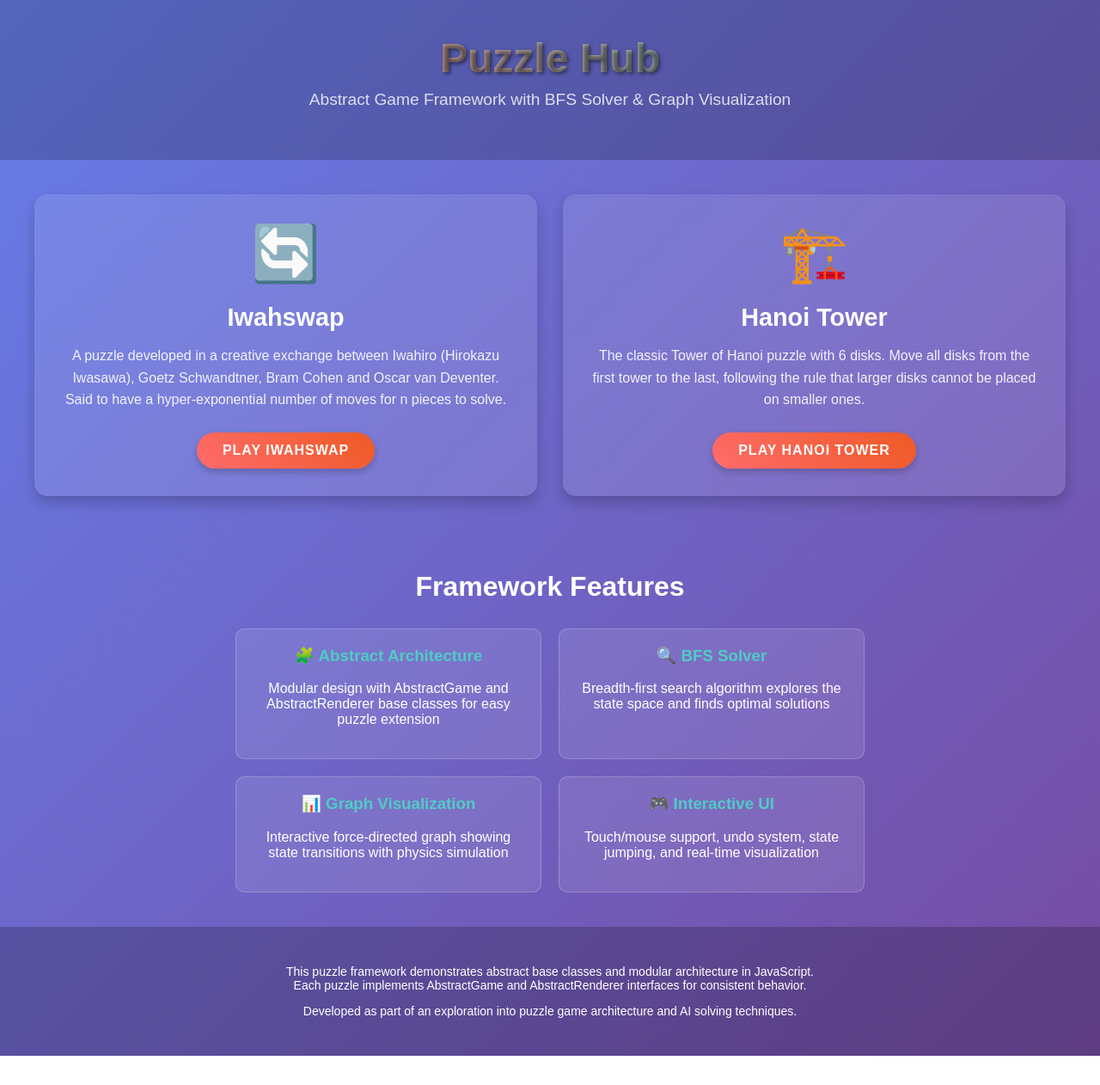
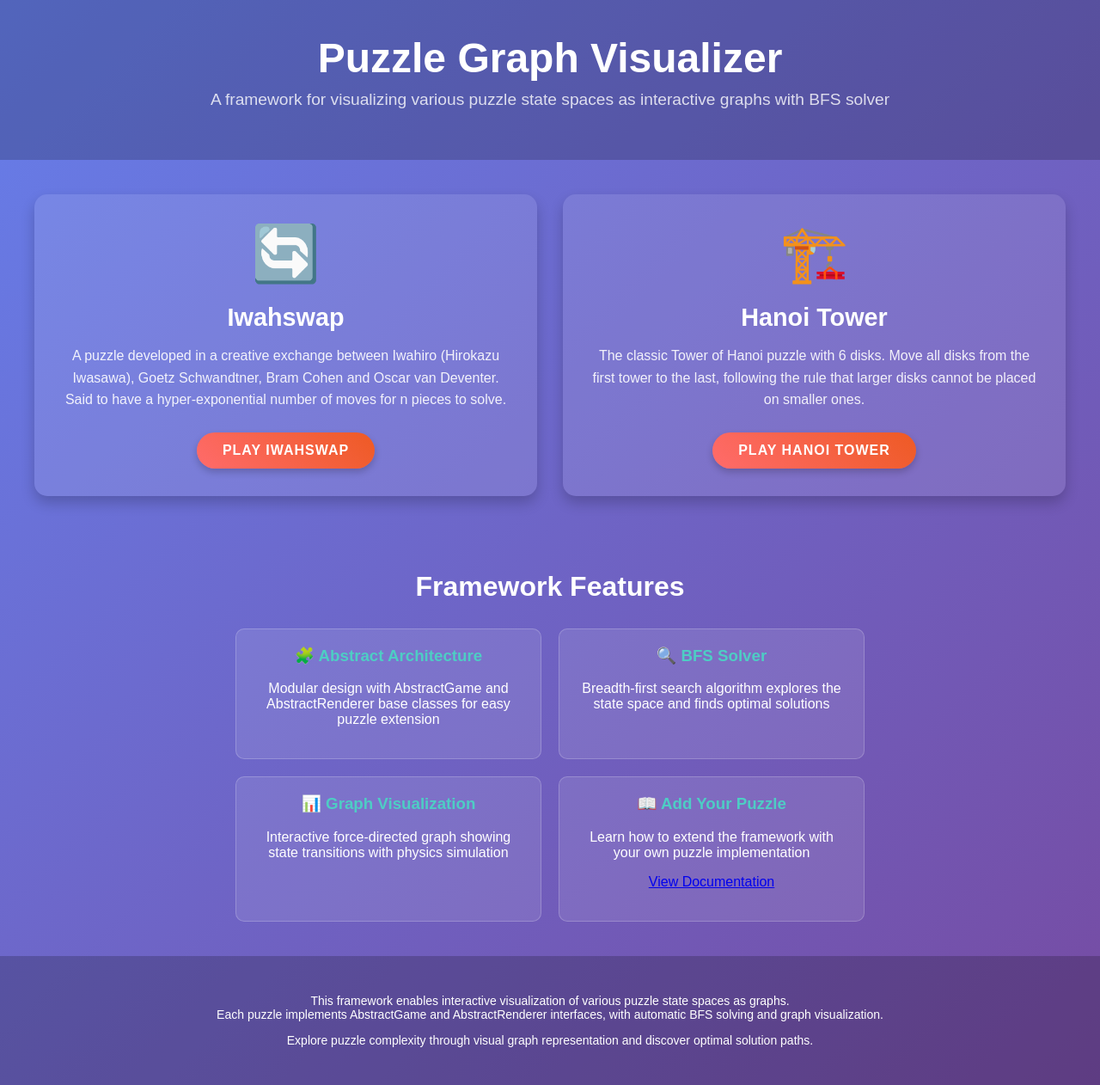
Before and after one commit to koteitan/puzzle-graph-viz, a plain HTML site: page index.html in a window 1280 px wide. Shown: the whole page at 86% size. Before the commit the page ends 1228 px from the top, so only its background shows below. Drawn offline with Linux system fonts and the light colour scheme.

Commit message:
add how to add your puzzle instruction

```diff
--- a/index.html
+++ b/index.html
@@ -3,7 +3,7 @@
 <head>
     <meta charset="UTF-8">
     <meta name="viewport" content="width=device-width, initial-scale=1.0">
-    <title>Puzzle Hub - Abstract Game Framework</title>
+    <title>Puzzle Graph Visualizer</title>
     <style>
         body {
             margin: 0;
@@ -25,11 +25,7 @@
         h1 {
             margin: 0;
             font-size: 3em;
-            text-shadow: 2px 2px 4px rgba(0, 0, 0, 0.5);
-            background: linear-gradient(45deg, #ff6b6b, #4ecdc4);
-            -webkit-background-clip: text;
-            -webkit-text-fill-color: transparent;
-            background-clip: text;
+            color: white;
         }
 
         .subtitle {
@@ -181,8 +177,8 @@
 </head>
 <body>
     <header>
-        <h1>Puzzle Hub</h1>
-        <p class="subtitle">Abstract Game Framework with BFS Solver & Graph Visualization</p>
+        <h1>Puzzle Graph Visualizer</h1>
+        <p class="subtitle">A framework for visualizing various puzzle state spaces as interactive graphs with BFS solver</p>
     </header>
 
     <main>
@@ -224,8 +220,9 @@
                     <p>Interactive force-directed graph showing state transitions with physics simulation</p>
                 </div>
                 <div class="feature-item">
-                    <h3>🎮 Interactive UI</h3>
-                    <p>Touch/mouse support, undo system, state jumping, and real-time visualization</p>
+                    <h3>📖 Add Your Puzzle</h3>
+                    <p>Learn how to extend the framework with your own puzzle implementation</p>
+                    <p><a href="https://github.com/koteitan/puzzle-graph-viz/blob/main/HowToAddYourPuzzle.md" target="_blank">View Documentation</a></p>
                 </div>
             </div>
         </div>
@@ -233,11 +230,11 @@
 
     <footer>
         <p>
-            This puzzle framework demonstrates abstract base classes and modular architecture in JavaScript.<br>
-            Each puzzle implements AbstractGame and AbstractRenderer interfaces for consistent behavior.
+            This framework enables interactive visualization of various puzzle state spaces as graphs.<br>
+            Each puzzle implements AbstractGame and AbstractRenderer interfaces, with automatic BFS solving and graph visualization.
         </p>
         <p>
-            Developed as part of an exploration into puzzle game architecture and AI solving techniques.
+            Explore puzzle complexity through visual graph representation and discover optimal solution paths.
         </p>
     </footer>
 </body>
```
Also changed, not shown: 1 other file.
